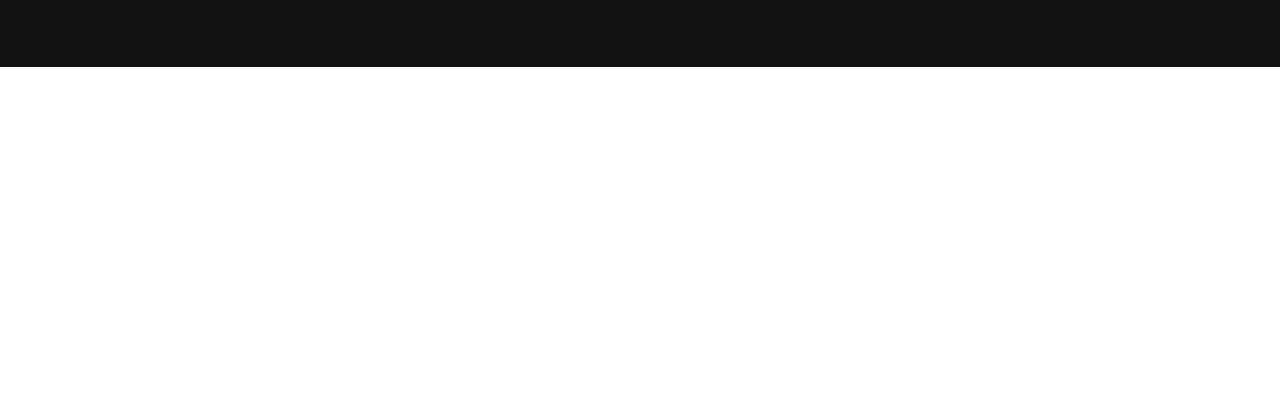
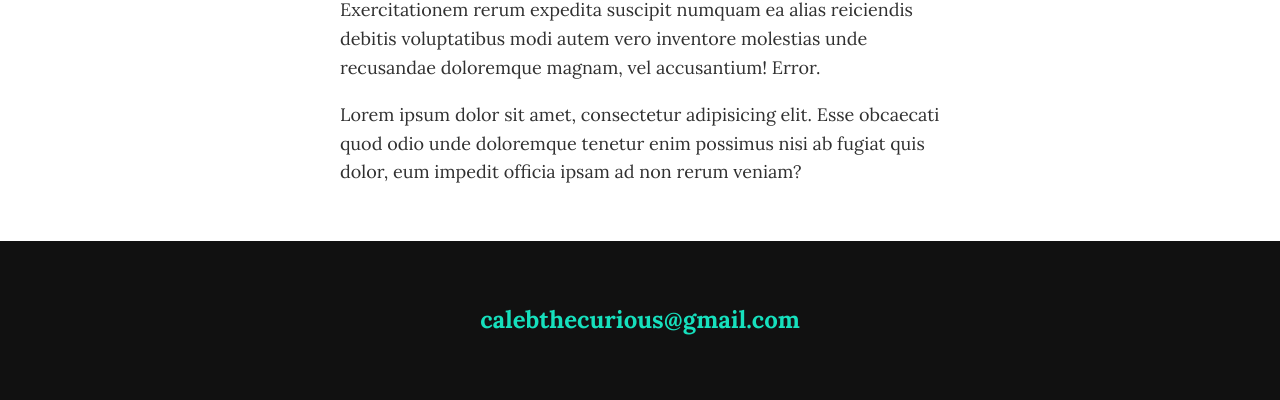
Before and after one commit to calebthecurious/website-portfolio, a plain HTML site: page portfolio-item.html in a window 1280 px wide. Shown: the part 438-838 px from the top of the page. Before the commit the page ends 800 px from the top, so only its background shows below. Drawn offline with nearby package versions, Linux system fonts and the light colour scheme.

Commit message:
Netlify Commit

```diff
--- a/portfolio-item.html
+++ b/portfolio-item.html
@@ -8,7 +8,7 @@
     <link rel="stylesheet" href="https://cdnjs.cloudflare.com/ajax/libs/normalize/8.0.1/normalize.min.css">
     <link rel="stylesheet" href="https://cdnjs.cloudflare.com/ajax/libs/font-awesome/5.15.3/css/all.min.css" integrity="sha512-iBBXm8fW90+nuLcSKlbmrPcLa0OT92xO1BIsZ+ywDWZCvqsWgccV3gFoRBv0z+8dLJgyAHIhR35VZc2oM/gI1w==" crossorigin="anonymous" referrerpolicy="no-referrer" /> -->
     <link rel="stylesheet" href="style.css"/>
-    <link href="https://fonts.googleapis.com/css?family=Source+Code+Pro:400,900|Source+Sans+Pro:300,900&display=swap" rel="stylesheet">
+    <link href="https://fonts.googleapis.com/css?family=Lora:400,700|Roboto+Slab:400,700&display=swap" rel="stylesheet">
     <script src="https://kit.fontawesome.com/a1cd69463c.js" crossorigin="anonymous"></script>
 
 
@@ -23,21 +23,28 @@
         </button>
         <nav class="nav">
             <ul class="nav__list">
-                <li class="nav__item"><a href="#home" class="nav__link">Home</a></li>
-                <li class="nav__item"><a href="#services" class="nav__link">My Services</a></li>
-                <li class="nav__item"><a href="#about" class="nav__link">About Me</a></li>
-                <li class="nav__item"><a href="#work" class="nav__link">My Work</a></li>
+                <li class="nav__item"><a href="index.html" class="nav__link">Home</a></li>
+                <li class="nav__item"><a href="index.html#services" class="nav__link">My Services</a></li>
+                <li class="nav__item"><a href="index.html#about" class="nav__link">About Me</a></li>
+                <li class="nav__item"><a href="index.html#work" class="nav__link">My Work</a></li>
             </ul>
         </nav>
     </header>
 
-    <section class="intro" id="home">
+    <section class="intro" id="">
         <h1 class="section__title section__title--intro">
            The title <strong>of my ideas</strong>
         </h1>
         <p class="section__subtitle section__subtitle--intro">A short subtitle</p>
         <img src="assets/dev1.jpg" alt="dev" class="intro__img">
     </section>
+
+    <div class="portfolio-item-individual">
+        <p>Lorem ipsum dolor sit amet consectetur adipisicing elit. Repellat, nam? Ducimus vero, veritatis doloribus ab ullam sunt alias. Ad corporis impedit mollitia nostrum obcaecati doloremque neque, cupiditate aliquid hic tempore.</p>
+        <img src="" alt="">
+        <p>Lorem ipsum dolor sit amet consectetur adipisicing elit. Exercitationem rerum expedita suscipit numquam ea alias reiciendis debitis voluptatibus modi autem vero inventore molestias unde recusandae doloremque magnam, vel accusantium! Error.</p>
+        <p>Lorem ipsum dolor sit amet, consectetur adipisicing elit. Esse obcaecati quod odio unde doloremque tenetur enim possimus nisi ab fugiat quis dolor, eum impedit officia ipsam ad non rerum veniam?</p>
+    </div>
 
     <!-- Footer -->
     <footer class="footer">
--- a/style.css
+++ b/style.css
@@ -8,11 +8,11 @@
 }
 
 :root {
-    --ff-primary: 'Source Sans Pro', sans-serif;
-    --ff-secondary: 'Source Code Pro', monospace;
+    --ff-primary: 'Lora', serif;
+    --ff-secondary: 'Roboto Slab', serif;
 
-    --fw-reg: 300;
-    --fw-bold: 900;
+    --fw-reg: 400;
+    --fw-bold: 700;
 
     --clr-light: #fff;
     --clr-dark: #303030;
@@ -455,3 +455,15 @@ header {
 .social-list__item {
     padding: .5em;
 }
+
+.portfolio-item-individual {
+    padding: 0 2em 2em;
+    max-width: 1000px;
+    margin: 0 auto;
+}
+
+.portfolio-item-individual p {
+    max-width: 600px;
+    margin-left: auto;
+    margin-right: auto;
+}
```
Also changed, not shown: index.html (+1 -1 lines), 2 other files.
